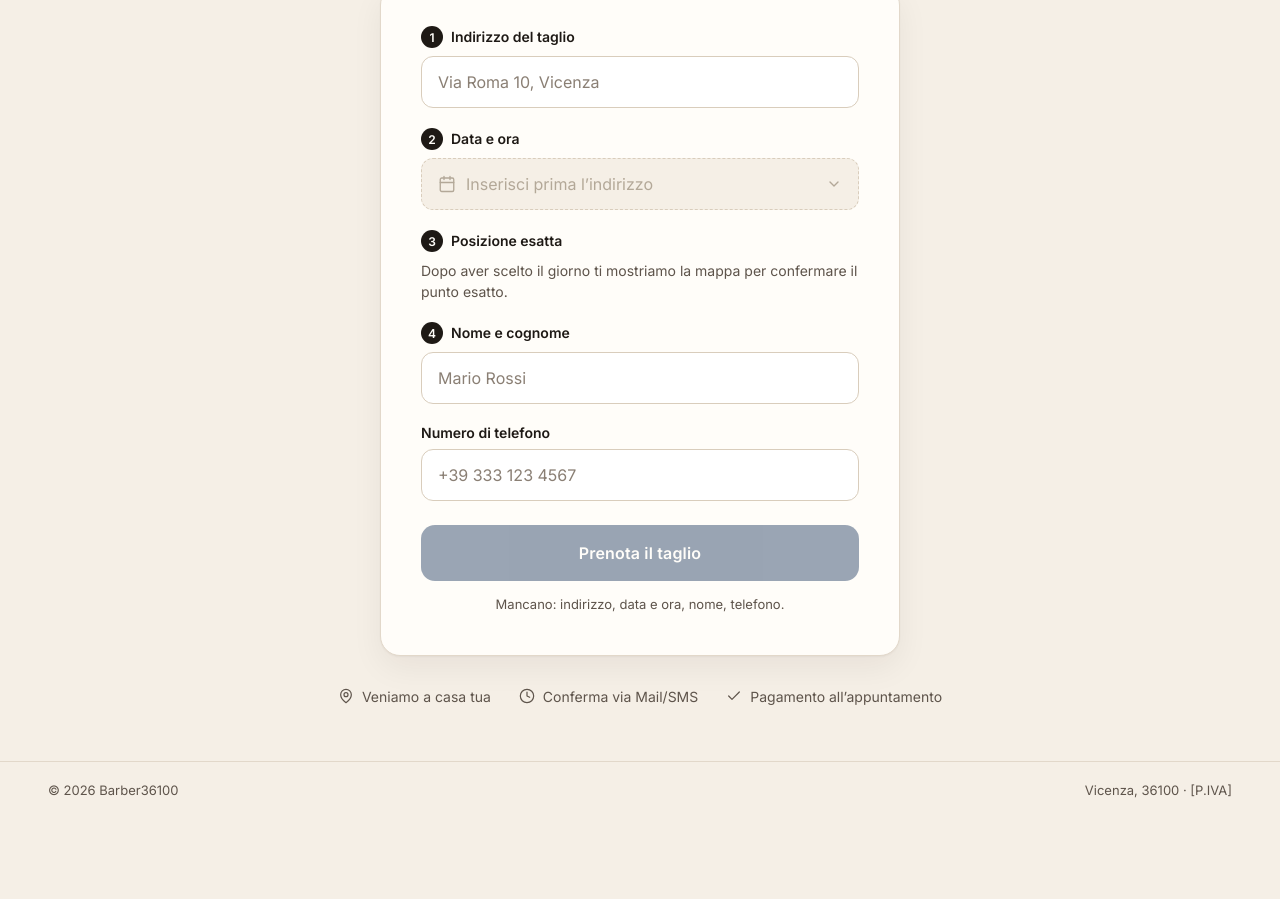
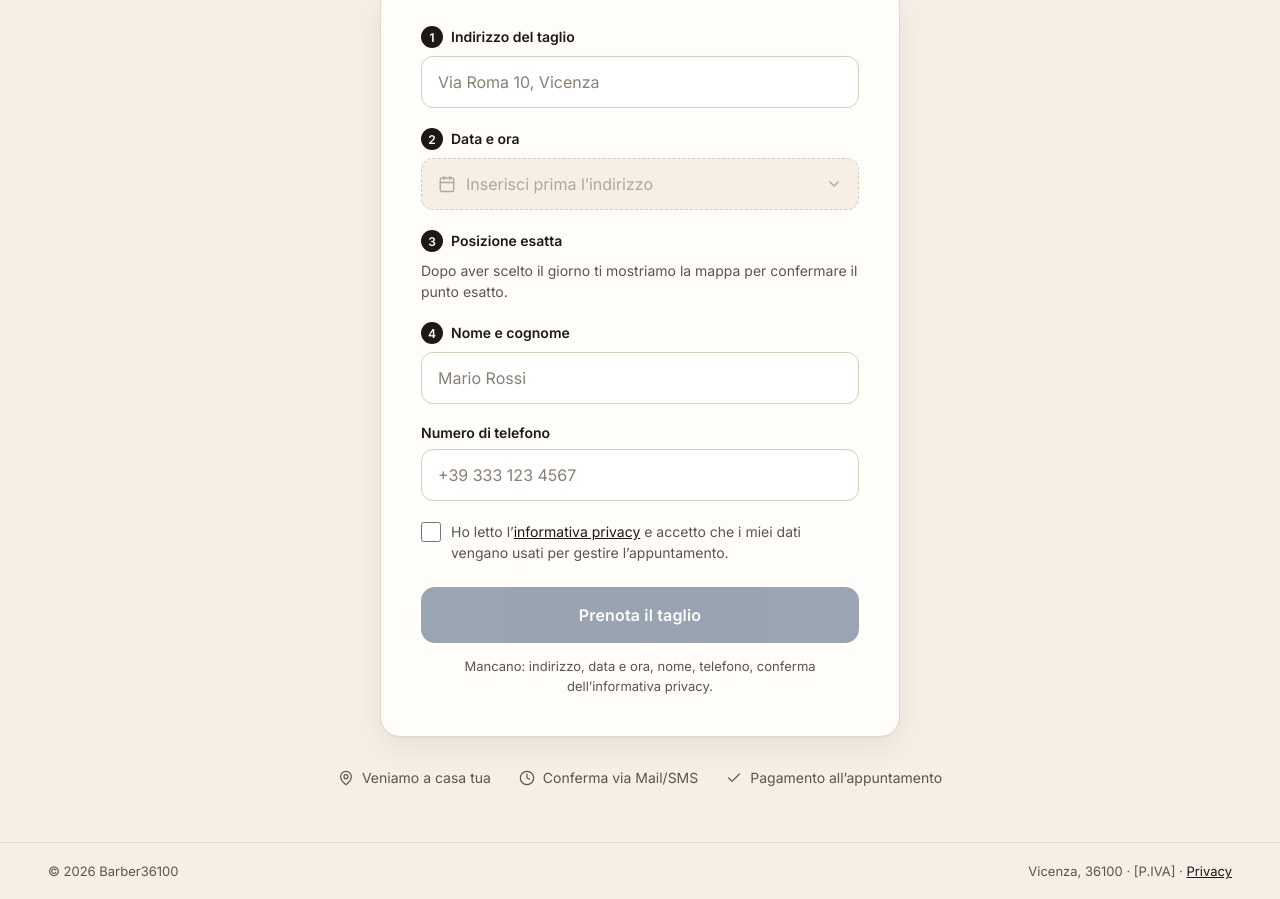
Before and after one commit to Giovdet/barbiere36100, a plain HTML site: page index.html in a window 1280 px wide. Shown: the part 355-1254 px from the top of the page. Before the commit the page ends 1173 px from the top, so only its background shows below. Drawn offline with nearby package versions, Linux system fonts and the light colour scheme.

Commit message:
Casella informativa privacy e link nel footer

```diff
--- a/index.html
+++ b/index.html
@@ -100,6 +100,9 @@
     .btn-ghost { min-height: 48px; padding: 0 20px; border-radius: 12px; border: 1px solid var(--field); background: transparent; color: var(--ink); font: 500 15px var(--sans); cursor: pointer; }
     .hint { margin: -6px 0 0; font-size: 13px; line-height: 1.5; color: var(--muted); text-align: center; }
     .hint.error { color: var(--error); }
+    .consent { display: flex; align-items: flex-start; gap: 10px; font-size: 14px; line-height: 1.5; color: var(--muted); cursor: pointer; }
+    .consent input { flex: none; width: 20px; height: 20px; margin: 1px 0 0; accent-color: var(--accent); cursor: pointer; }
+    .consent a, footer a { color: var(--ink); }
 
     /* Confirmation */
     .done { align-items: center; text-align: center; gap: 16px; }
@@ -210,6 +213,11 @@
         <input class="input" id="f-phone" name="telefono" type="tel" inputmode="tel" autocomplete="tel" placeholder="+39 333 123 4567" required>
       </div>
 
+      <label class="consent" for="f-privacy">
+        <input type="checkbox" id="f-privacy" name="privacy" required>
+        <span>Ho letto l’<a href="privacy.html" target="_blank" rel="noopener">informativa privacy</a> e accetto che i miei dati vengano usati per gestire l’appuntamento.</span>
+      </label>
+
       <button type="submit" class="btn-primary" id="submit" disabled>Prenota il taglio</button>
       <p class="hint" id="hint" aria-live="polite"></p>
     </form>
@@ -238,7 +246,7 @@
 
   <footer>
     <span>© 2026 Barber36100</span>
-    <span>Vicenza, 36100 · [P.IVA]</span>
+    <span>Vicenza, 36100 · [P.IVA] · <a href="privacy.html">Privacy</a></span>
   </footer>
 </div>
 
@@ -476,6 +484,7 @@ function missingFields() {
   if (!state.date || !state.slot) m.push('data e ora');
   if (!fName.value.trim()) m.push('nome');
   if (!fPhone.value.trim()) m.push('telefono');
+  if (!$('f-privacy').checked) m.push('conferma dell’informativa privacy');
   return m;
 }
 
@@ -519,6 +528,7 @@ $('retry').addEventListener('click', () => loadSlots());
 $('prev').addEventListener('click', () => { if (--state.vm < 0) { state.vm = 11; state.vy--; } renderCalendar(); });
 $('next').addEventListener('click', () => { if (++state.vm > 11) { state.vm = 0; state.vy++; } renderCalendar(); });
 [fName, fPhone].forEach((el) => el.addEventListener('input', render));
+$('f-privacy').addEventListener('change', render);
 document.addEventListener('keydown', (e) => { if (e.key === 'Escape' && !cal.hidden) { setCal(false); picker.focus(); } });
 
 /* ---------- Invio della prenotazione (Workflow 2) ---------- */
@@ -535,6 +545,7 @@ form.addEventListener('submit', async (e) => {
     lat: state.pin ? Number(state.pin.lat.toFixed(6)) : null,   // posizione confermata sulla mappa
     lon: state.pin ? Number(state.pin.lon.toFixed(6)) : null,
     posizione_spostata: !!(state.pin && state.pin.spostato),
+    privacy_accettata: $('f-privacy').checked,   // presa visione dell'informativa
     inviato_il: new Date().toISOString()
   };
   const btn = $('submit');
```
